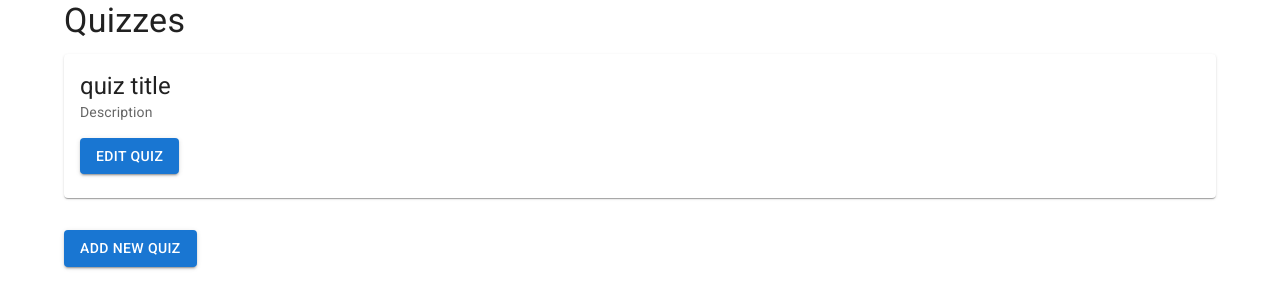
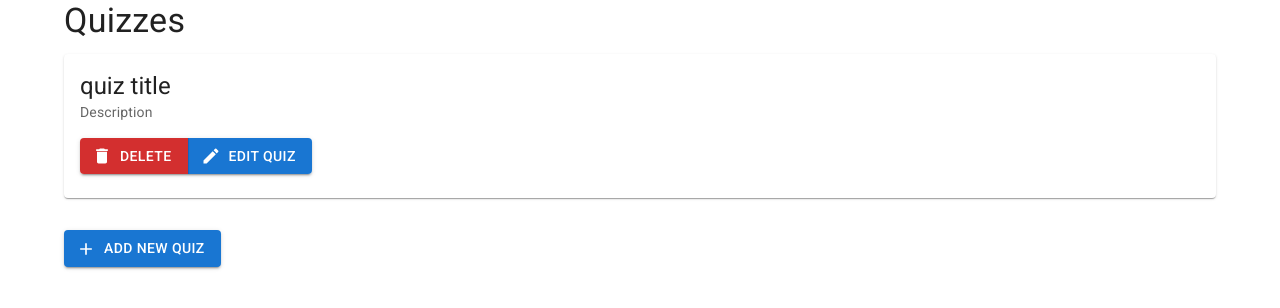
Before and after one commit to rjpals/bsn-app, a React (Create React App) app: page / in a window 1280 px wide. Shown: the top 308 px of the page. Built offline with nearby package versions, Linux system fonts and the light colour scheme.

Commit message:
Add ability to delete quizzes

```diff
--- a/src/components/QuizEditor.tsx
+++ b/src/components/QuizEditor.tsx
@@ -2,13 +2,16 @@ import React from "react";
 import {
   Box,
   Button,
+  ButtonGroup,
   Card,
   CardContent,
   TextField,
   Typography,
 } from "@mui/material";
+import { Link } from "react-router-dom";
 import AddIcon from "@mui/icons-material/Add";
 import SaveIcon from "@mui/icons-material/Save";
+import DeleteIcon from "@mui/icons-material/Delete";
 import { Question, Quiz } from "../store/quiz";
 
 import { getRandomIntId } from "../util";
@@ -93,6 +96,16 @@ const QuizEditor: React.FC<QuizEditorProps> = ({ quiz, setQuiz, onSave }) => {
         </CardContent>
       </Card>
       <Box>
+        <ButtonGroup variant="contained" color="primary" sx={{ marginTop: 2 }}>
+          <Link to="/">
+            <Button
+              variant="contained"
+              color="error"
+              startIcon={<DeleteIcon />}
+            >
+              Cancel
+            </Button>
+          </Link>
           <Button
             variant="contained"
             color="primary"
@@ -101,6 +114,7 @@ const QuizEditor: React.FC<QuizEditorProps> = ({ quiz, setQuiz, onSave }) => {
           >
             Save Quiz
           </Button>
+        </ButtonGroup>
       </Box>
     </Box>
   );
--- a/src/components/QuizList.tsx
+++ b/src/components/QuizList.tsx
@@ -1,10 +1,22 @@
 import React from "react";
 import { Link } from "react-router-dom";
-import { Box, Button, Card, CardContent, Typography } from "@mui/material";
-import { useAppSelector } from "../hooks";
+import EditIcon from "@mui/icons-material/Edit";
+import AddIcon from "@mui/icons-material/Add";
+import DeleteIcon from "@mui/icons-material/Delete";
+import {
+  Box,
+  Button,
+  ButtonGroup,
+  Card,
+  CardContent,
+  Typography,
+} from "@mui/material";
+import { useAppSelector, useAppDispatch } from "../hooks";
 import { selectQuizzes } from "../store/quiz";
+import { deleteQuiz } from "../store/quiz";
 
 const QuizzesList = () => {
+  const dispatch = useAppDispatch();
   const quizzes = useAppSelector(selectQuizzes);
 
   return (
@@ -21,16 +33,37 @@ const QuizzesList = () => {
             <Typography variant="body2" color="text.secondary">
               {quiz.description}
             </Typography>
-            <Link to={`/quiz/${quiz.id}`}>
-              <Button variant="contained" color="primary" sx={{ marginTop: 2 }}>
-                Edit Quiz
+            <ButtonGroup
+              variant="contained"
+              color="primary"
+              sx={{ marginTop: 2 }}
+            >
+              <Button
+                variant="contained"
+                color="error"
+                onClick={() => {
+                  dispatch(dispatch(deleteQuiz(quiz.id)));
+                }}
+                startIcon={<DeleteIcon />}
+              >
+                Delete
               </Button>
-            </Link>
+              <Link to={`/quiz/${quiz.id}`}>
+                <Button startIcon={<EditIcon />} variant="contained">
+                  Edit Quiz
+                </Button>
+              </Link>
+            </ButtonGroup>
           </CardContent>
         </Card>
       ))}
       <Link to="/quiz/new">
-        <Button variant="contained" color="primary" sx={{ marginTop: 2 }}>
+        <Button
+          variant="contained"
+          color="primary"
+          sx={{ marginTop: 2 }}
+          startIcon={<AddIcon />}
+        >
           Add New Quiz
         </Button>
       </Link>
--- a/src/store/quiz.ts
+++ b/src/store/quiz.ts
@@ -50,10 +50,14 @@ export const quizSlice = createSlice({
         modified: getFormattedDate(),
       };
     },
+    deleteQuiz: (state, action: PayloadAction<number>) => {
+      const index = state.quizzes.findIndex((quiz) => quiz.id === action.payload);
+      state.quizzes.splice(index, 1);
+    },
   },
 })
 
-export const { createQuiz, updateQuiz } = quizSlice.actions
+export const { createQuiz, updateQuiz, deleteQuiz } = quizSlice.actions
 
 export const selectQuizzes = (state: RootState) => state.quiz.quizzes
 
```
Lines whose indentation alone changed are shown as unchanged.
